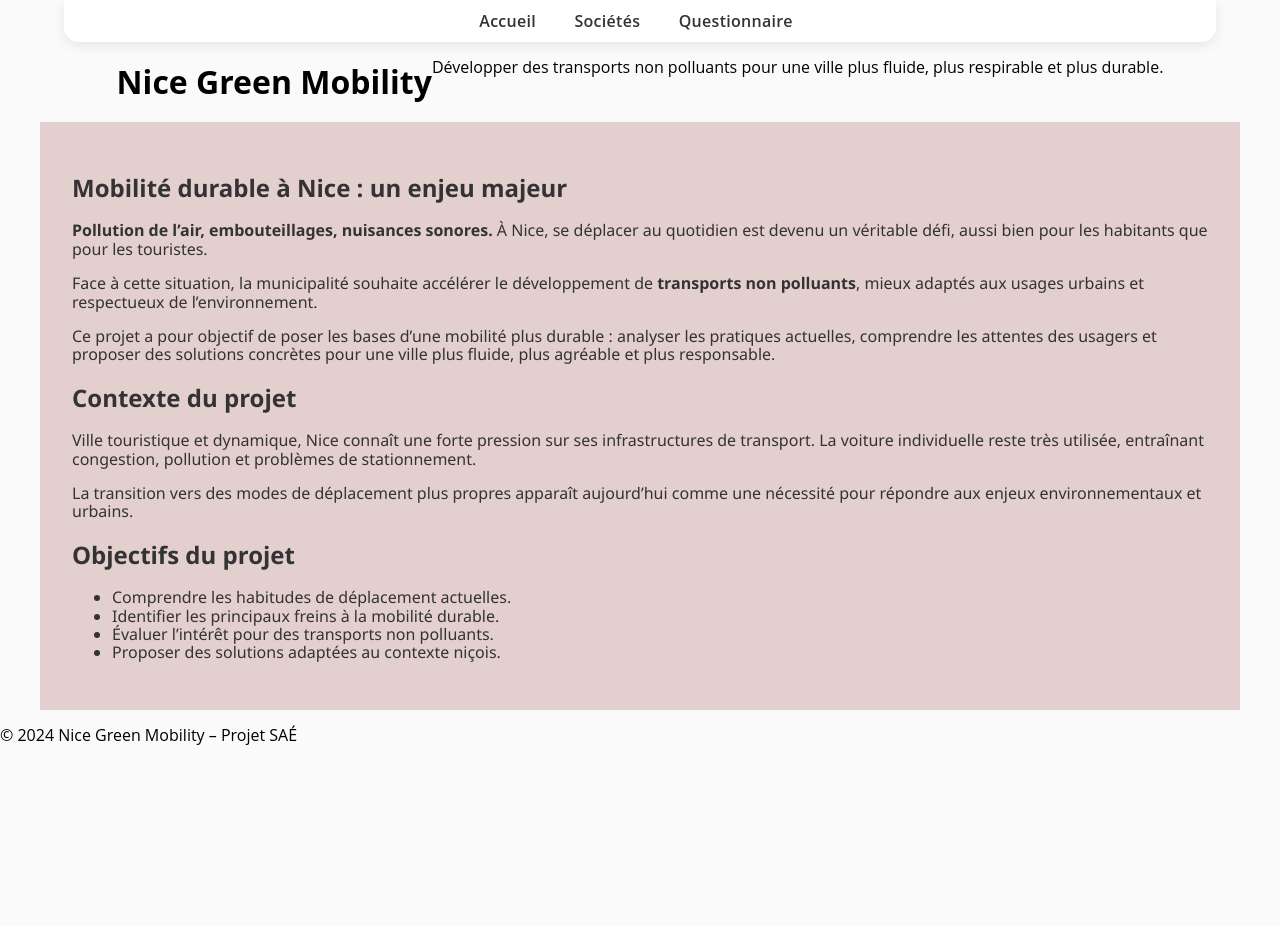
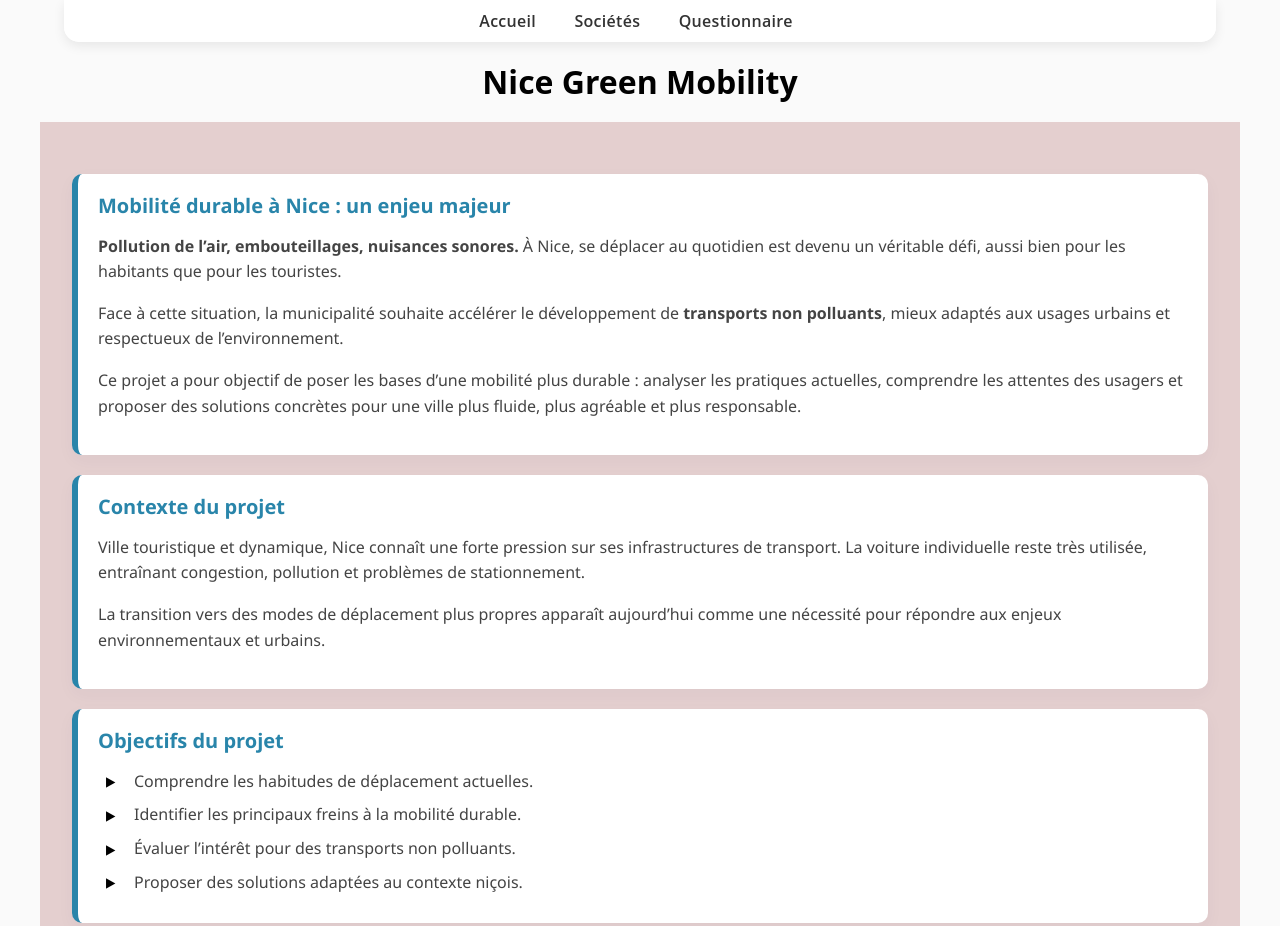
Before and after one commit to Gog2006/nice-green-mobility, a plain HTML site: page www/s106/index.html in a window 1280 px wide. Shown: the top 926 px of the page. Before the commit the page ends 800 px from the top, so only its background shows below. Drawn offline with Linux system fonts and the light colour scheme.

Commit message:
changed the css for idex

```diff
--- a/www/s106/css/style.css
+++ b/www/s106/css/style.css
@@ -537,6 +537,54 @@ a {
   }
 }
 
+/* Objectives section styling */
+.objectives {
+  border-left: 6px solid var(--color);
+  background: #ffffff;
+  padding-left: 1.25rem; /* additional space for the accent */
+}
+.objectives h2 {
+  display: flex;
+  align-items: center;
+  gap: 0.6rem;
+}
+.objectives ul {
+  list-style: none;
+  margin: 0.8rem 0 0 0;
+  padding: 0;
+}
+.objectives li {
+  position: relative;
+  padding-left: 2.25rem;
+  margin-bottom: 0.6rem;
+  line-height: 1.5;
+}
+.objectives li::before {
+  content: "\25B6"; /* checkmark */
+  position: absolute;
+  left: 0;
+  top: 0;
+  color: black;
+  width: 1.6rem;
+  height: 1.6rem;
+  border-radius: 4px;
+  display: inline-flex;
+  align-items: center;
+  justify-content: center;
+  font-size: 0.85rem;
+}
+
+@media (max-width: 480px) {
+  .objectives li {
+    padding-left: 1.8rem;
+  }
+  .objectives li::before {
+    width: 1.25rem;
+    height: 1.25rem;
+    font-size: 0.7rem;
+  }
+}
+
 /* Age-links (questionnaire choices) */
 .age-links ul {
   list-style: none;
--- a/www/s106/css/styles1.css
+++ /dev/null
@@ -1,148 +0,0 @@
-
-/* Base */
-* { box-sizing: border-box; }
-html { scroll-behavior: smooth; }
-
-body{
-  margin: 0;
-  font-family: system-ui, -apple-system, "Segoe UI", Roboto, Arial, sans-serif;
-  line-height: 1.6;
-  color: #0f172a;
-  background: #f6f8fb;
-}
-
-/* Liens */
-a{ color: inherit; text-decoration: none; }
-
-/* Layout */
-main{
-  max-width: 1000px;
-  margin: 0 auto;
-  padding: 24px 16px 48px;
-}
-
-/* Navigation sticky */
-nav{
-  position: sticky;
-  top: 0;
-  z-index: 1000;
-  background: rgba(255,255,255,0.9);
-  backdrop-filter: blur(10px);
-  border-bottom: 1px solid rgba(15, 23, 42, 0.08);
-}
-
-nav ul{
-  list-style: none;
-  margin: 0 auto;
-  padding: 12px 16px;
-  max-width: 1000px;
-  display: flex;
-  gap: 10px;
-  flex-wrap: wrap;
-  align-items: center;
-}
-
-nav a{
-  display: inline-block;
-  padding: 8px 12px;
-  border-radius: 999px;
-  font-weight: 700;
-  font-size: 0.95rem;
-  color: #0f172a;
-  transition: background .15s ease, transform .15s ease;
-}
-
-nav a:hover{
-  background: rgba(15, 23, 42, 0.06);
-  transform: translateY(-1px);
-}
-
-/* Header hero */
-.header-1{
-  padding: 52px 16px 44px;
-  background:
-    radial-gradient(900px 420px at 20% 0%, rgba(14,165,233,.22), transparent 60%),
-    radial-gradient(900px 420px at 80% 0%, rgba(34,197,94,.18), transparent 60%),
-    linear-gradient(180deg, #ffffff 0%, #f1f7ff 45%, #f6f8fb 100%);
-  border-bottom: 1px solid rgba(15, 23, 42, 0.08);
-}
-
-.header-1 h1,
-.header-1 p{
-  max-width: 1000px;
-  margin-left: auto;
-  margin-right: auto;
-}
-
-.header-1 h1{
-  margin: 0 0 10px;
-  font-size: clamp(2rem, 3.6vw, 3rem);
-  letter-spacing: -0.02em;
-}
-
-.header-1 p{
-  margin: 0;
-  max-width: 65ch;
-  color: rgba(15, 23, 42, 0.75);
-  font-size: 1.05rem;
-}
-
-/* Sections “cards” */
-section{
-  background: #ffffff;
-  border: 1px solid rgba(15, 23, 42, 0.08);
-  border-radius: 16px;
-  padding: 18px 18px;
-  box-shadow: 0 8px 22px rgba(2, 6, 23, 0.06);
-  margin-bottom: 16px;
-}
-
-/* Première section = mise en avant (accroche) */
-main section:first-of-type{
-  margin-top: -28px; /* remonte légèrement dans le header */
-  border: 1px solid rgba(14,165,233,0.22);
-  box-shadow: 0 18px 40px rgba(2, 6, 23, 0.10);
-}
-
-section h2{
-  margin: 0 0 10px;
-  font-size: 1.25rem;
-  letter-spacing: -0.01em;
-}
-
-section p{
-  margin: 0 0 10px;
-  color: rgba(15, 23, 42, 0.82);
-}
-
-section p:last-child{ margin-bottom: 0; }
-
-strong{
-  color: #0f172a;
-}
-
-/* Listes */
-ul{
-  margin: 10px 0 0;
-  padding-left: 18px;
-}
-
-li{
-  margin: 6px 0;
-  color: rgba(15, 23, 42, 0.82);
-}
-
-/* Footer */
-footer{
-  max-width: 1000px;
-  margin: 0 auto;
-  padding: 18px 16px 36px;
-  color: rgba(15, 23, 42, 0.65);
-}
-
-/* Responsive */
-@media (max-width: 600px){
-  nav a{ font-size: 0.92rem; padding: 7px 10px; }
-  section{ padding: 16px; border-radius: 14px; }
-  .header-1{ padding: 46px 16px 38px; }
-}
--- a/www/s106/index.html
+++ b/www/s106/index.html
@@ -18,29 +18,26 @@
 
     <header class="header-1">
       <h1>Nice Green Mobility</h1>
-      <p>
-        Développer des transports non polluants pour une ville plus fluide,
-        plus respirable et plus durable.
-      </p>
     </header>
 
     <main>
-
-      <section aria-labelledby="intro-title">
+      <section class="section-card objectives">
         <header>
           <h2 id="intro-title">Mobilité durable à Nice : un enjeu majeur</h2>
         </header>
 
         <p>
-          <strong>Pollution de l’air, embouteillages, nuisances sonores.</strong>
-          À Nice, se déplacer au quotidien est devenu un véritable défi,
-          aussi bien pour les habitants que pour les touristes.
+          <strong
+            >Pollution de l’air, embouteillages, nuisances sonores.</strong
+          >
+          À Nice, se déplacer au quotidien est devenu un véritable défi, aussi
+          bien pour les habitants que pour les touristes.
         </p>
 
         <p>
           Face à cette situation, la municipalité souhaite accélérer le
-          développement de <strong>transports non polluants</strong>,
-          mieux adaptés aux usages urbains et respectueux de l’environnement.
+          développement de <strong>transports non polluants</strong>, mieux
+          adaptés aux usages urbains et respectueux de l’environnement.
         </p>
 
         <p>
@@ -51,8 +48,7 @@
         </p>
       </section>
 
-
-      <section>
+      <section class="section-card objectives">
         <h2>Contexte du projet</h2>
         <p>
           Ville touristique et dynamique, Nice connaît une forte pression sur
@@ -67,8 +63,7 @@
         </p>
       </section>
 
-
-      <section>
+      <section class="section-card objectives">
         <h2>Objectifs du projet</h2>
         <ul>
           <li>Comprendre les habitudes de déplacement actuelles.</li>
```
Also changed, not shown: www/s106/pages-societes/societe1.html (+4 -4 lines), www/s106/pages-societes/societe2.html (+4 -4 lines), www/s106/pages-societes/societe3.html (+4 -4 lines).
